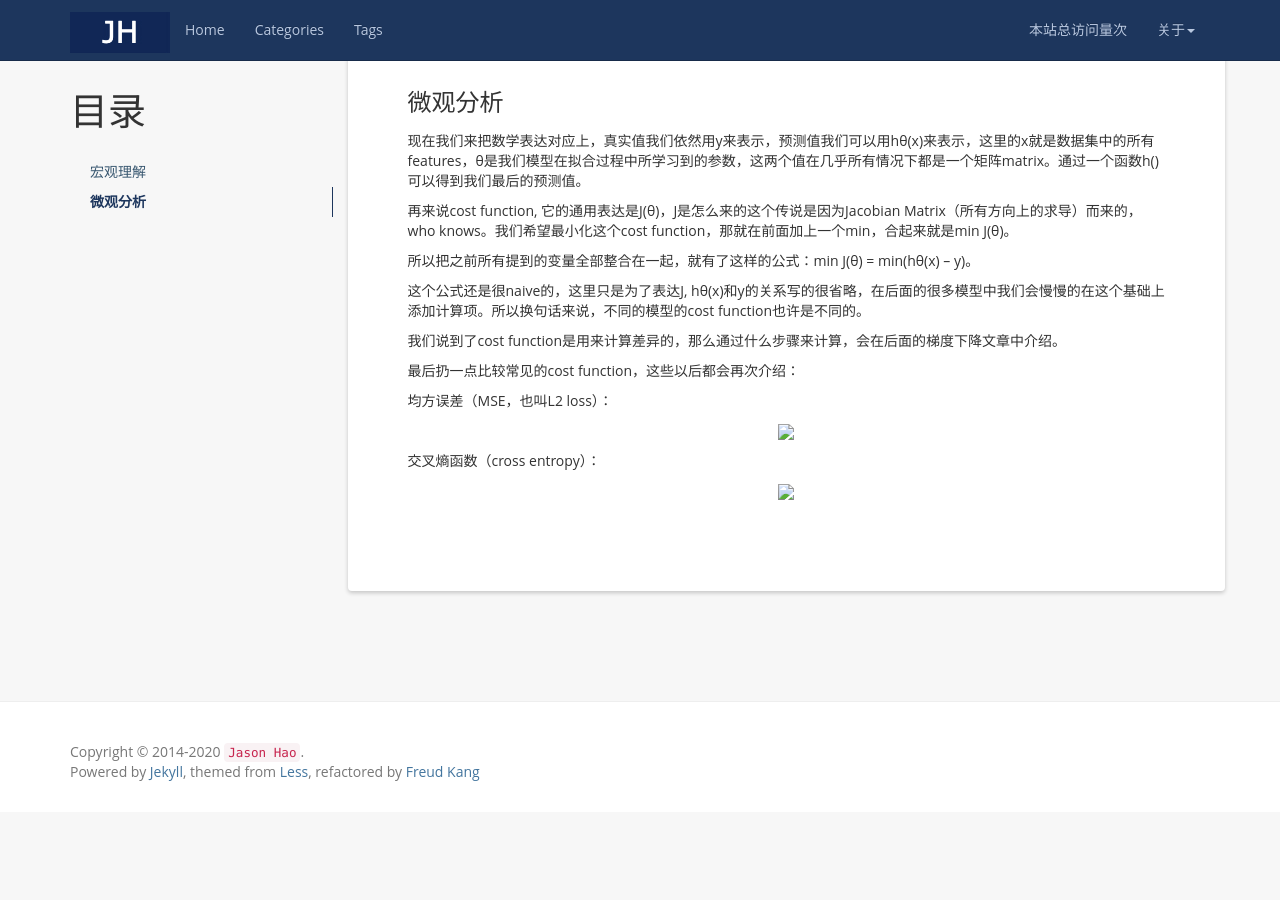
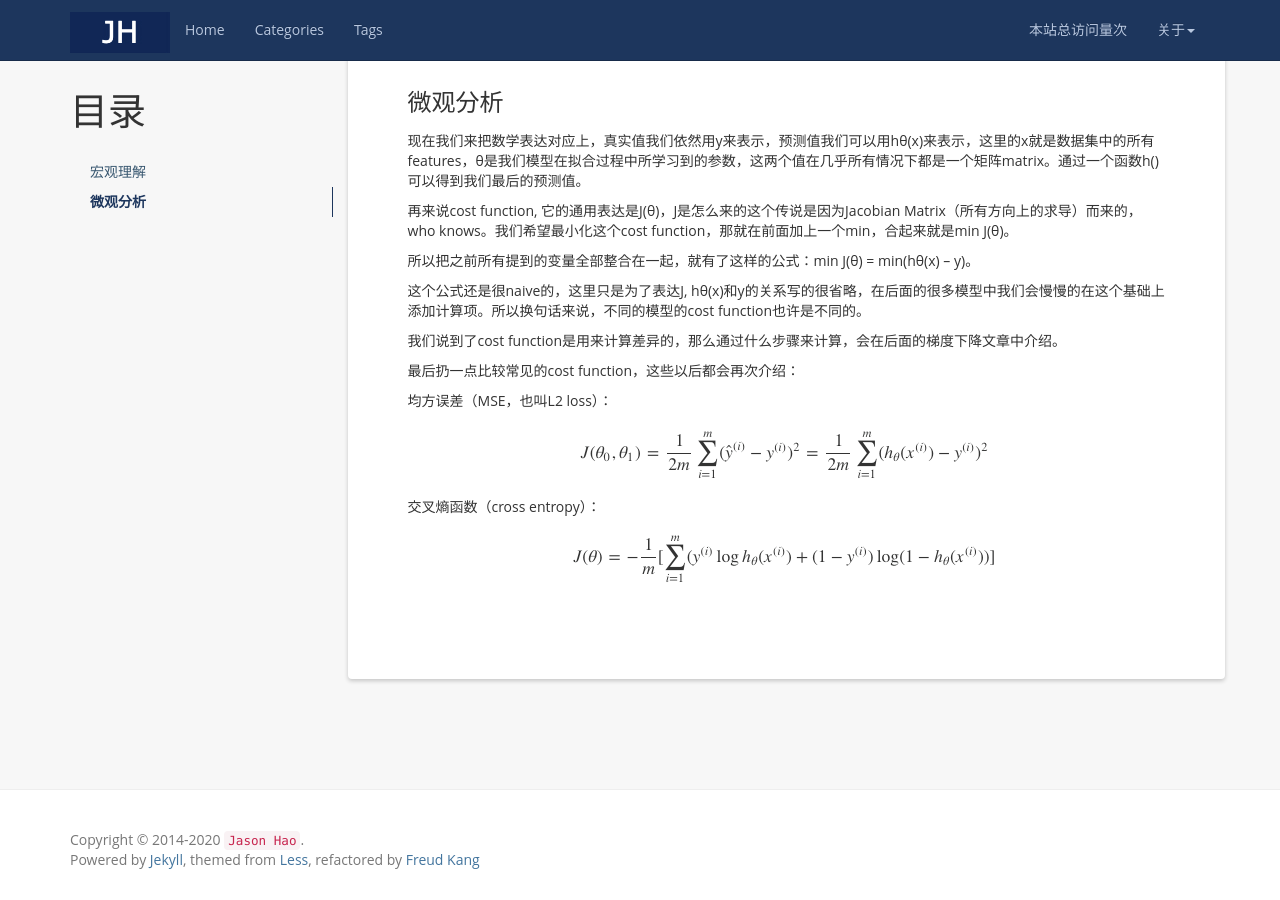
Before and after one commit to jasonhhao/jasonhhao.github.io, a Jekyll site: the page built from _posts/2018-11-05-Cost-Functions.md, in a window 1280 px wide and 900 px high, scrolled down 547 px. Built offline with Jekyll 4.4.1, drawn with Linux system fonts in a browser that asks for light colours; nearby versions of some CDN libraries; a script that is not in the unit is left out; comment, search, counter and statistics services are not loaded; before the commit the page ends 1359 px from its top, so only the background shows below that.

Commit message:
Update 2018-11-05-Cost-Functions.md

```diff
--- a/_posts/2018-11-05-Cost-Functions.md
+++ b/_posts/2018-11-05-Cost-Functions.md
@@ -31,9 +31,9 @@ cost function 顾名思义就是用来计算模型的cost，cost指的是模型
 
 均方误差（MSE，也叫L2 loss）：
 <p align="center">
-  <img src="/_imgs/costfunction/1.png">
+  <img src="/imgs/costfunction/1.png">
 </p>
 交叉熵函数（cross entropy）：
 <p align="center">
-  <img src="/_imgs/costfunction/2.png">
+  <img src="/imgs/costfunction/2.png">
 </p>
```
